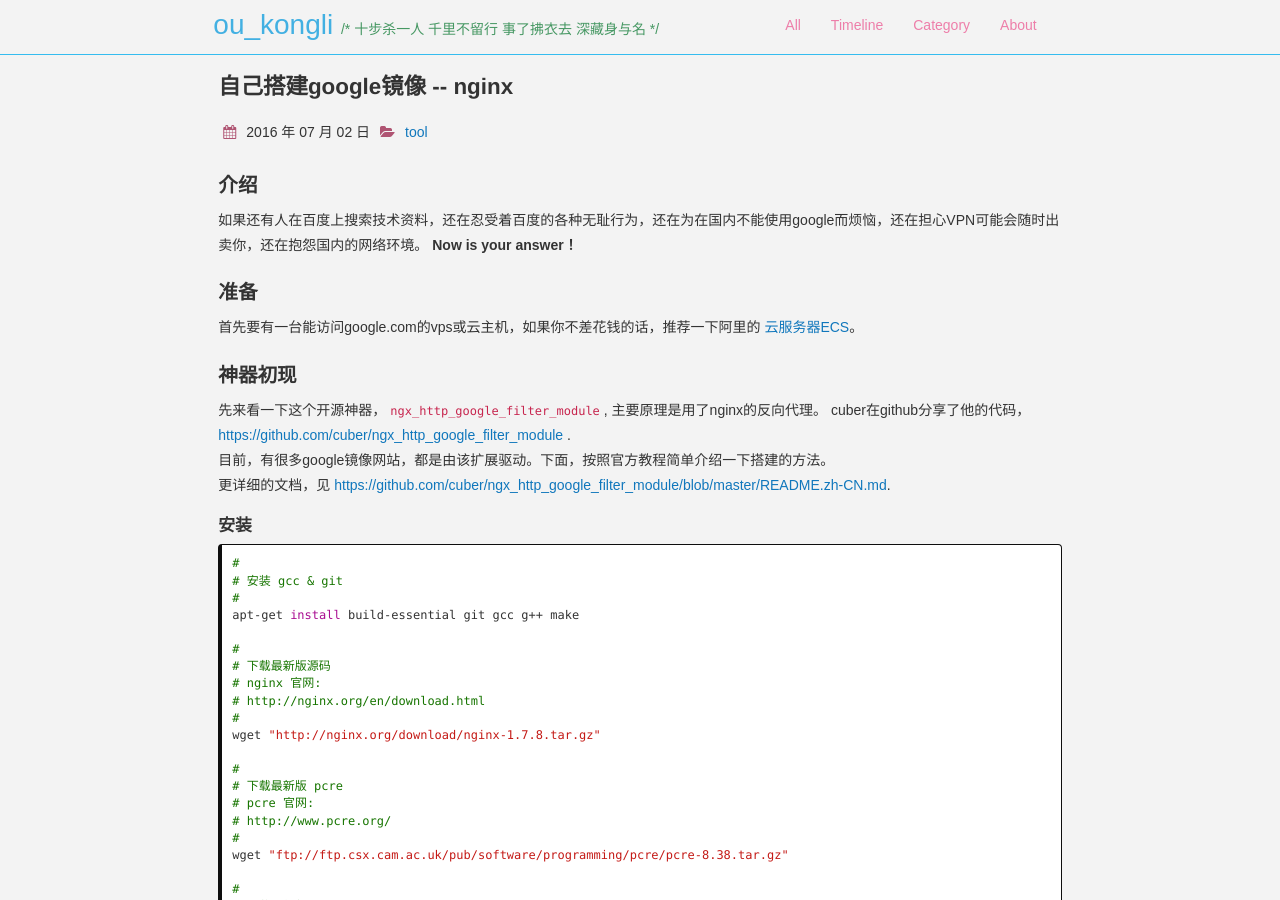
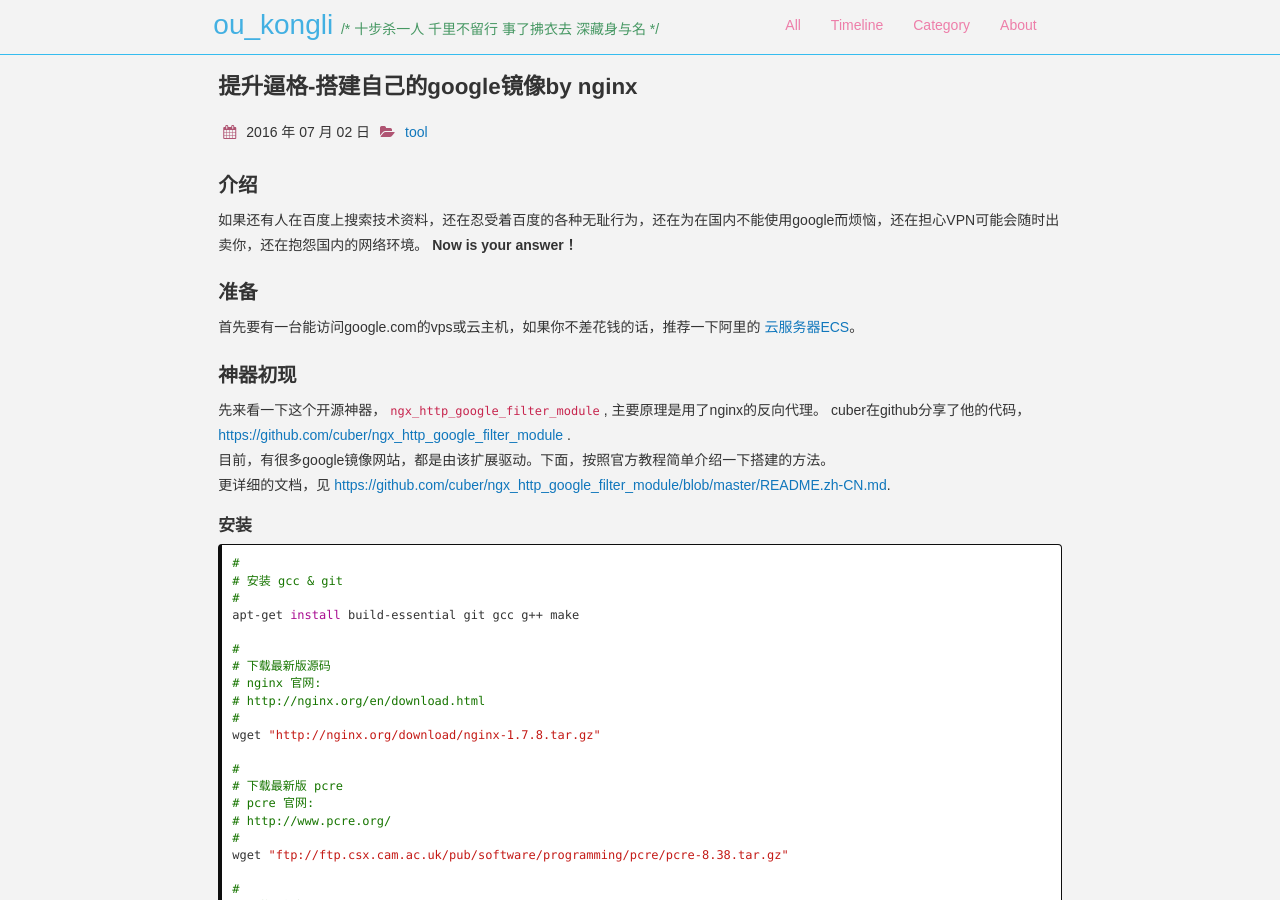
Before and after one commit to ouyangkongli/ouyangkongli.github.io, a Jekyll site: the page built from _posts/2016-07-02-nginx-google.md, in a window 1280 px wide and 900 px high. Built offline with Jekyll 4.4.1, drawn with Linux system fonts in a browser that asks for light colours; nearby versions of some CDN libraries; comment, search, counter and statistics services are not loaded.

Commit message:
update nginx-google  title

```diff
--- a/_posts/2016-07-02-nginx-google.md
+++ b/_posts/2016-07-02-nginx-google.md
@@ -1,6 +1,6 @@
 ---
 layout: post
-title: 自己搭建google镜像 -- nginx
+title: 提升逼格-搭建自己的google镜像by nginx
 description:  使用Nginx Module for Google搭建自己的google镜像
 tag: [google, nginx, tool]
 comments: true
```
